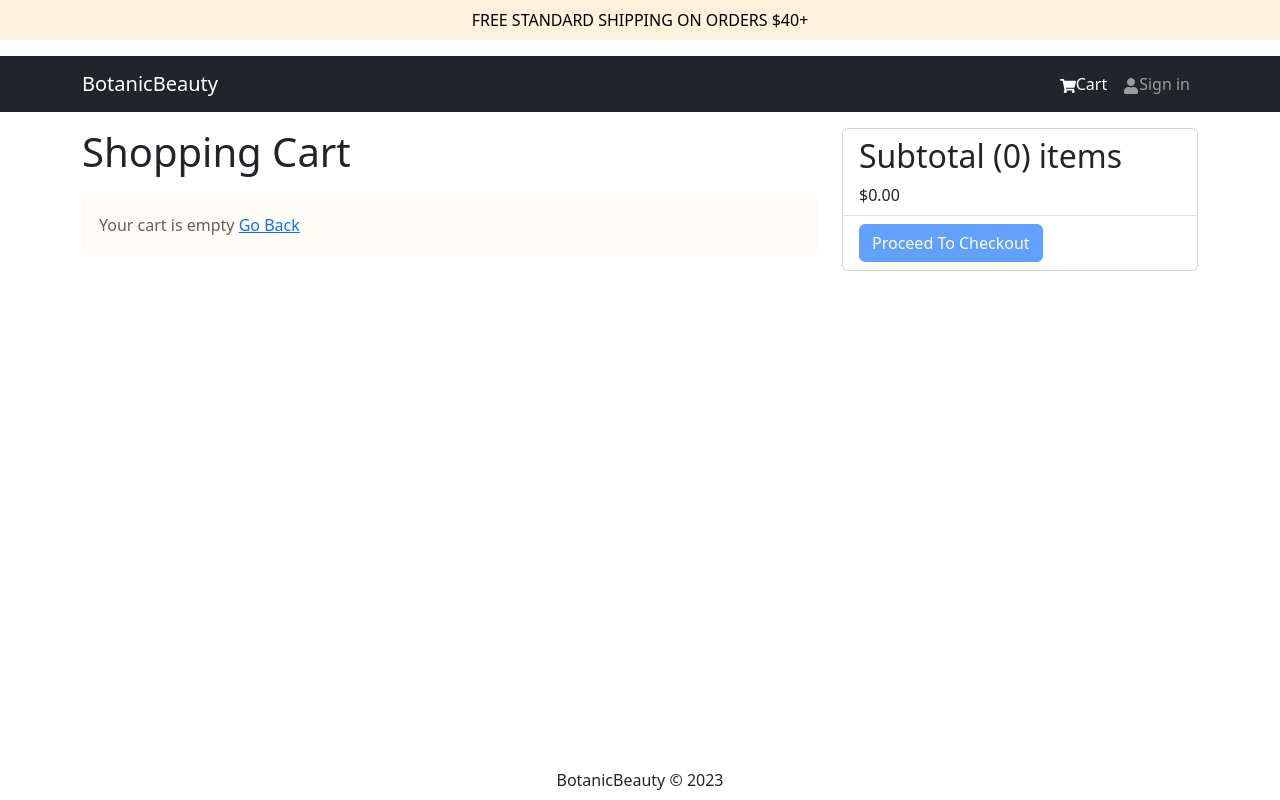
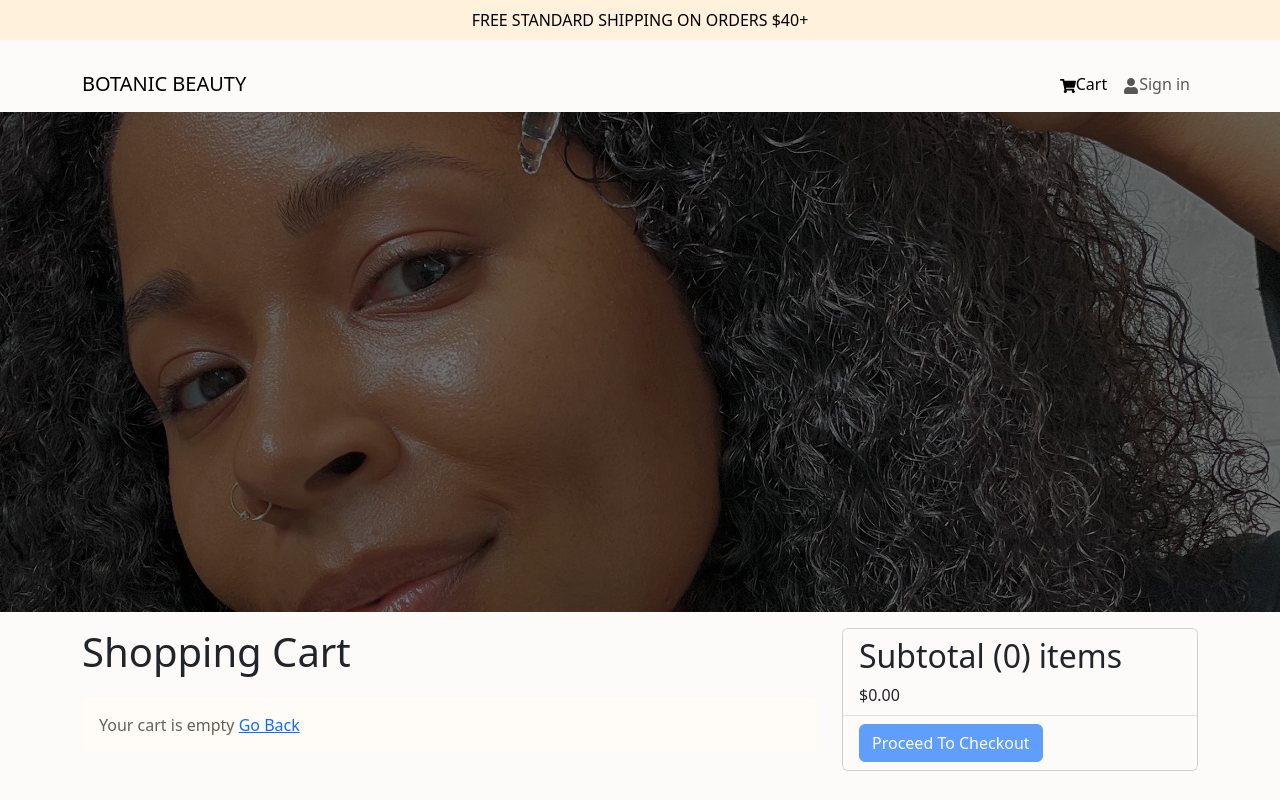
Before and after one commit to TaylorDJones11/botanicbeauty, a React (Create React App) app in the folder frontend/: page /cart in a window 1280 px wide. Shown: the top 800 px of the page. Built offline with nearby package versions, Linux system fonts and the light colour scheme.

Commit message:
adding in hero section

```diff
--- a/frontend/src/assets/styles/custom.scss
+++ b/frontend/src/assets/styles/custom.scss
@@ -1,3 +1,5 @@
 $info: #fff1db;
 
+$body-bg: #fdfafa;
+
 @import '~bootstrap/scss/bootstrap.scss';
--- a/frontend/src/assets/styles/index.css
+++ b/frontend/src/assets/styles/index.css
@@ -51,3 +51,27 @@ table th {
   bottom: 0;
   background: rgba(0, 0, 0, 0.5);
 }
+
+/* Hero Section */
+
+.image-container {
+  width: 100vw;
+  height: 500px;
+  overflow: hidden;
+  position: relative;
+}
+.image-container::before {
+  content: '';
+  position: absolute;
+  top: 0;
+  left: 0;
+  width: 100%;
+  height: 100%;
+  background-color: rgba(0, 0, 0, 0.55);
+}
+
+.image-container img {
+  width: 100vw;
+  height: 500px;
+  object-fit: cover;
+}
--- a/frontend/src/components/Head.jsx
+++ b/frontend/src/components/Head.jsx
@@ -8,6 +8,7 @@ import { logout } from '../slices/authSlice';
 import logo from '../assets/logo.png';
 import { useDispatch } from 'react-redux';
 import ShippingBanner from './ShippingBanner';
+import Hero from './Hero';
 
 const Head = () => {
   const { cartItems } = useSelector((state) => state.cart);
@@ -32,10 +33,16 @@ const Head = () => {
   return (
     <header>
       <ShippingBanner />
-      <Navbar bg='dark' variant='dark' expand='md' collapseOnSelect>
+      <Navbar
+        style={{ backgroundColor: '#FDFAFA' }}
+        expand='md'
+        collapseOnSelect
+      >
         <Container>
           <LinkContainer to='/'>
-            <Navbar.Brand>BotanicBeauty</Navbar.Brand>
+            <Navbar.Brand style={{ alignItems: 'center' }}>
+              BOTANIC BEAUTY
+            </Navbar.Brand>
           </LinkContainer>
           <Navbar.Toggle aria-controls='basic-navbar-nav'></Navbar.Toggle>
           <Navbar.Collapse id='basic-navbar-nav'>
@@ -72,6 +79,7 @@ const Head = () => {
           </Navbar.Collapse>
         </Container>
       </Navbar>
+      <Hero />
     </header>
   );
 };
--- /dev/null
+++ b/frontend/src/components/Hero.jsx
@@ -0,0 +1,18 @@
+import hero from '../assets/Hero1.jpg';
+import '../assets/styles/index.css';
+
+const Hero = () => {
+  return (
+    <div>
+      <div className='image-container'>
+        <img src={hero} alt='Hero profile' />
+        <div>
+          <h2 className='text-overlay'>
+            BEAUTY LIVES INSIDE YOU, SHOW IT TO THE WORLD
+          </h2>
+        </div>
+      </div>
+    </div>
+  );
+};
+export default Hero;
```
Also changed, not shown: frontend/src/assets/Hero1.jpg (added), frontend/src/assets/styles/bootstrap.custom.css.
